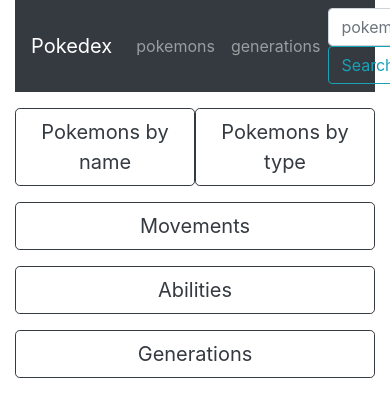
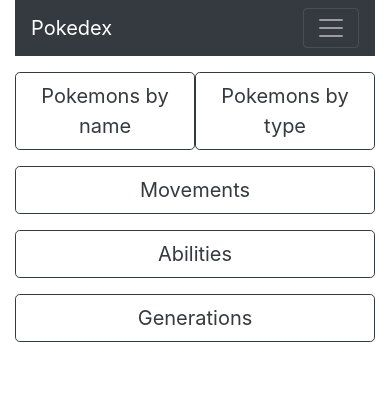
Before and after one commit to asus753/React-pokedex, a React (Create React App) app: page / in a window 390 px wide. Shown: the top 416 px of the page. Built offline with nearby package versions, Linux system fonts and the light colour scheme.

Commit message:
navbar is now responsive

```diff
--- a/src/components/App.jsx
+++ b/src/components/App.jsx
@@ -21,7 +21,9 @@
 export const App = () => (
   <CacheProvider>
     <Router>
+
       <Header/>
+
       <Switch>
         <Route path='/' exact><Home/></Route>
         <Route path='/pokemon' exact><Pokedex/></Route>
--- a/src/components/SearchBar.jsx
+++ b/src/components/SearchBar.jsx
@@ -7,11 +7,11 @@
   const { input, setInput, searchState, fetchPokemon} = useSearchBar(pokeAPI.search)
 
   return (
-    <Form inline onSubmit={(event) => {event.preventDefault(); fetchPokemon()}} >
+    <Form inline onSubmit={(event) => {event.preventDefault(); fetchPokemon()}} className="flex-nowrap">
       <FormControl
         type="text"
         placeholder="pokemon"
-        className="mr-sm-2"
+        className="mr-2"
         value={input}
         isInvalid={searchState === 'NOT FOUNDED'}
         readOnly={searchState === 'LOADING'}
@@ -21,10 +21,11 @@
         <ButtonLoading/> :
         <Button variant="outline-info" type='submit'>Search</Button>
       }
-
     </Form>
   )
 }
+
+//cleans hooks, test with cypress
 
 
 const ButtonLoading = () => {
--- a/src/components/header.jsx
+++ b/src/components/header.jsx
@@ -7,13 +7,16 @@
 export const Header = () => {
 
   return (
-    <Navbar bg="dark" variant="dark">
+    <Navbar bg="dark" variant="dark" expand="md">
       <Navbar.Brand as={Link} to='/'>Pokedex</Navbar.Brand>
+      <Navbar.Toggle aria-controls="navbar" />
+      <Navbar.Collapse id="navbar">
       <Nav className='mr-auto'>
         <Nav.Link as={Link} to='/pokemon'>pokemons</Nav.Link>
-        <Nav.Link as={Link} to='/generation'>generations</Nav.Link>
-      </Nav>
-      <SearchBar/>
+          <Nav.Link as={Link} to='/generation'>generations</Nav.Link>
+        </Nav>
+        <SearchBar/>
+      </Navbar.Collapse>
     </Navbar>
   )
 }
--- a/src/index.js
+++ b/src/index.js
@@ -3,7 +3,6 @@
 //import { BrowserRouter as Router, Link, Switch, Route } from "react-router-dom"
 import { App } from './components/App.jsx'
 import 'bootstrap/dist/css/bootstrap.min.css'
-import './index.css'
 
 ReactDOM.render(<App/>,
   document.getElementById('root')
```
Also changed, not shown: src/index.css (deleted).
